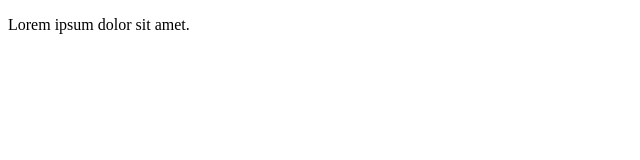
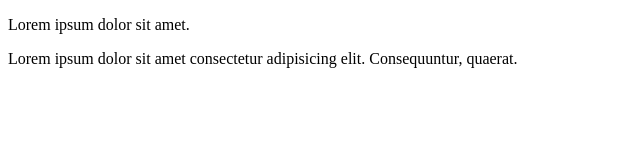
Before and after one commit to y-shubham/learn-git, a plain HTML site: page gitThree/index.html in a window 1280 px wide. Shown: the whole page, without its empty margins (0-640 px from the left). Drawn offline with Linux system fonts and the light colour scheme.

Commit message:
modify index file

```diff
--- a/gitThree/index.html
+++ b/gitThree/index.html
@@ -7,5 +7,6 @@
 </head>
 <body>
     <p>Lorem ipsum dolor sit amet.</p>
+    <p>Lorem ipsum dolor sit amet consectetur adipisicing elit. Consequuntur, quaerat.</p>
 </body>
 </html>
```
